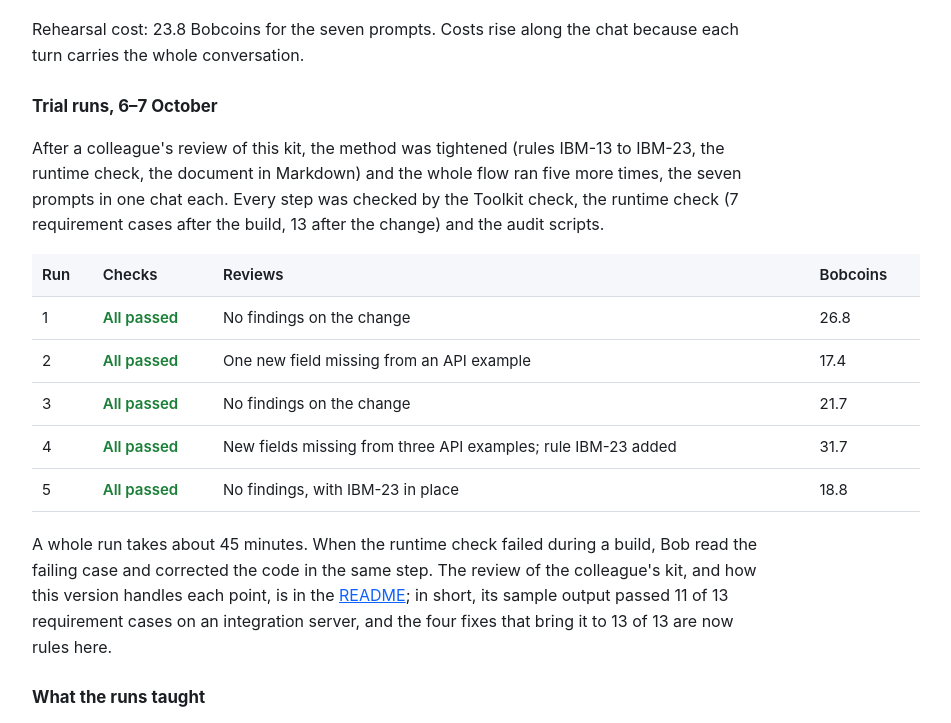
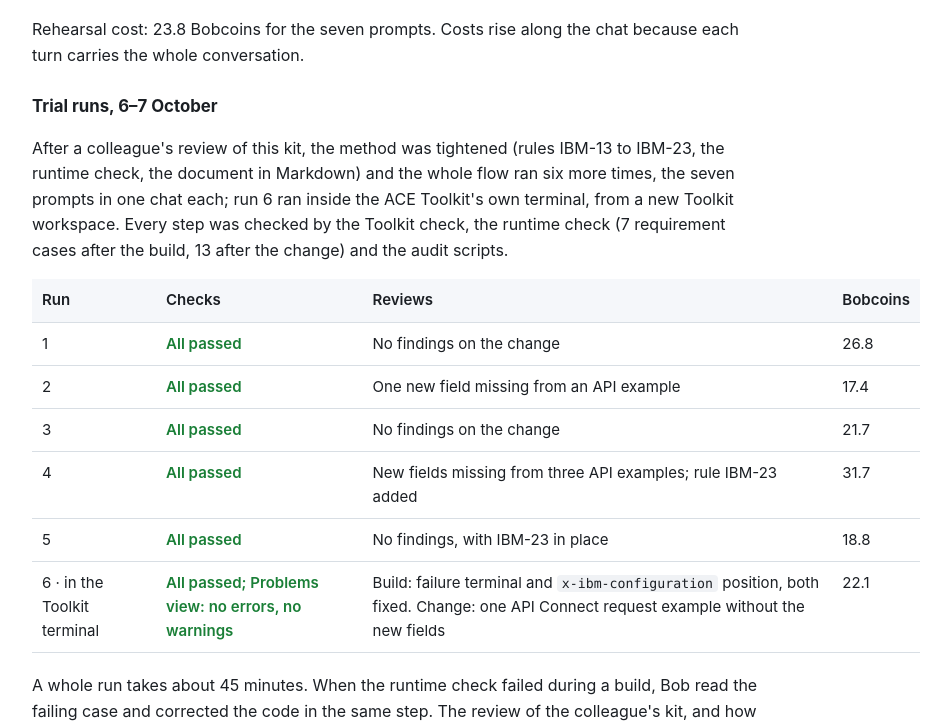
Before and after one commit to Dr-Mohamed-Gamal/bob-ace-integration, a plain HTML site: page index.html in a window 1280 px wide. Shown: the part 5961-6684 px from the top of the page, without its empty margins (164-1115 px from the left). Drawn offline with Linux system fonts and the light colour scheme.

Commit message:
Run in the ACE Toolkit terminal: launcher sets the terminal size; trial run 6 added

```diff
--- a/index.html
+++ b/index.html
@@ -196,7 +196,7 @@ Build only LoyaltyPointsInquiryAPI now and do not write the Interface Definition
 <p>Rehearsal cost: 23.8 Bobcoins for the seven prompts. Costs rise along the chat because each turn carries the whole conversation.</p>
 
 <h3>Trial runs, 6–7 October</h3>
-<p>After a colleague's review of this kit, the method was tightened (rules IBM-13 to IBM-23, the runtime check, the document in Markdown) and the whole flow ran five more times, the seven prompts in one chat each. Every step was checked by the Toolkit check, the runtime check (7 requirement cases after the build, 13 after the change) and the audit scripts.</p>
+<p>After a colleague's review of this kit, the method was tightened (rules IBM-13 to IBM-23, the runtime check, the document in Markdown) and the whole flow ran six more times, the seven prompts in one chat each; run 6 ran inside the ACE Toolkit's own terminal, from a new Toolkit workspace. Every step was checked by the Toolkit check, the runtime check (7 requirement cases after the build, 13 after the change) and the audit scripts.</p>
 <div class="table-wrap"><table>
   <thead><tr><th>Run</th><th>Checks</th><th>Reviews</th><th>Bobcoins</th></tr></thead>
   <tbody>
@@ -205,6 +205,7 @@ Build only LoyaltyPointsInquiryAPI now and do not write the Interface Definition
     <tr><td>3</td><td class="ok">All passed</td><td>No findings on the change</td><td>21.7</td></tr>
     <tr><td>4</td><td class="ok">All passed</td><td>New fields missing from three API examples; rule IBM-23 added</td><td>31.7</td></tr>
     <tr><td>5</td><td class="ok">All passed</td><td>No findings, with IBM-23 in place</td><td>18.8</td></tr>
+    <tr><td>6 · in the Toolkit terminal</td><td class="ok">All passed; Problems view: no errors, no warnings</td><td>Build: failure terminal and <code>x-ibm-configuration</code> position, both fixed. Change: one API Connect request example without the new fields</td><td>22.1</td></tr>
   </tbody>
 </table></div>
 <p>A whole run takes about 45 minutes. When the runtime check failed during a build, Bob read the failing case and corrected the code in the same step. The review of the colleague's kit, and how this version handles each point, is in the <a href="README.md">README</a>; in short, its sample output passed 11 of 13 requirement cases on an integration server, and the four fixes that bring it to 13 of 13 are now rules here.</p>
@@ -265,7 +266,7 @@ Build only LoyaltyPointsInquiryAPI now and do not write the Interface Definition
 <h2 id="running">Running it</h2>
 <ol class="flow">
   <li>Install IBM Bob Shell and ACE 13. Open the ACE Toolkit on the Bob workspace.</li>
-  <li>In the Toolkit: Settings &gt; Terminal &gt; Local Terminal &gt; Add an entry "IBM Bob Shell" that runs <a href="tools/bob-shell-toolkit.sh">tools/bob-shell-toolkit.sh</a>, with the Eclipse workspace as the initial working directory.</li>
+  <li>In the Toolkit: Settings &gt; Terminal &gt; Local Terminal &gt; Add an entry "IBM Bob Shell" that runs <a href="tools/bob-shell-toolkit.sh">tools/bob-shell-toolkit.sh</a>, with the Eclipse workspace as the initial working directory. The script adds Homebrew to the path, reads the API key file and sets the terminal size, which the Toolkit's terminal does not report.</li>
   <li>Add a <code>.bobignore</code> file to the workspace with the two lines <code>.github/</code> and <code>.metadata/</code>, so Bob does not read the Toolkit's second copy of the skills or its metadata.</li>
   <li>Window &gt; Show View &gt; Terminal, open an "IBM Bob Shell" terminal, and send the seven prompts in one chat. Paste each prompt as one line: Enter sends the message.</li>
   <li>Approve read-only checks for the task when Bob asks; approve deletions once, after reading them.</li>
```
Also changed, not shown: 2 other files.
